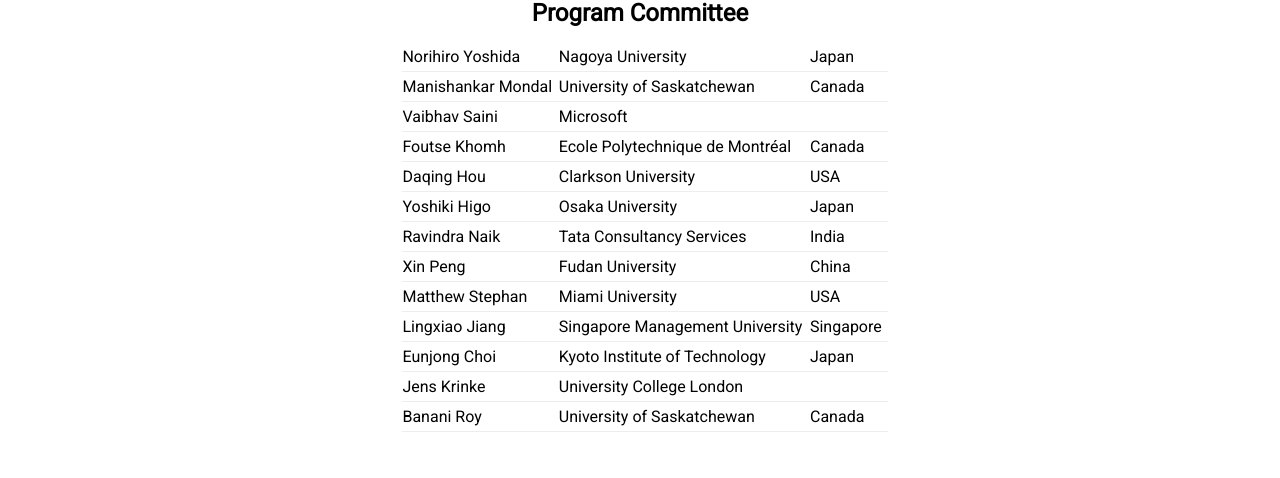
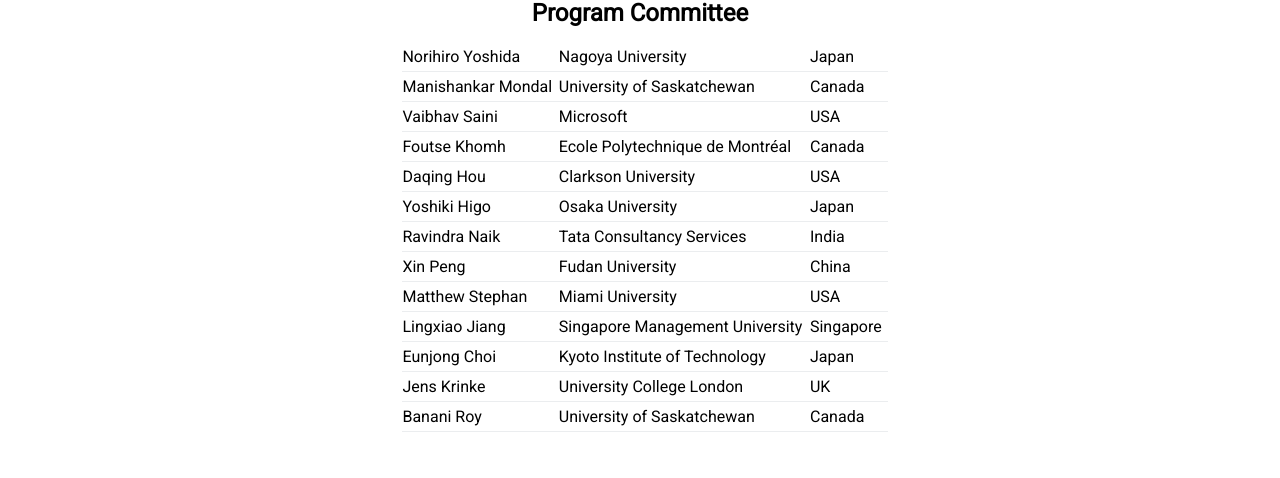
Before and after one commit to iwsc2020/iwsc2020.github.io, a Jekyll site: the page built from pages/team.html, in a window 1280 px wide and 900 px high, scrolled down 803 px. Shown: the part 328-806 px from the top of the window. Built offline with Jekyll 4.4.1, drawn with Linux system fonts in a browser that asks for light colours; nearby versions of some CDN libraries.

Commit message:
Update team.html

```diff
--- a/pages/team.html
+++ b/pages/team.html
@@ -90,7 +90,7 @@
         <tr>
           <td class="tg-col">Vaibhav Saini</td>
           <td class="tg-col">Microsoft</td>
-          <td class="tg-col"></td>
+          <td class="tg-col">USA</td>
         </tr>
         <tr>
           <td class="tg-col">Foutse Khomh</td>
@@ -135,7 +135,7 @@
         <tr>
           <td class="tg-col">Jens	Krinke</td>
           <td class="tg-col">University College London</td>
-          <td class="tg-col"></td>
+          <td class="tg-col">UK</td>
         </tr>
         <tr>
           <td class="tg-col">Banani	Roy</td>
```
